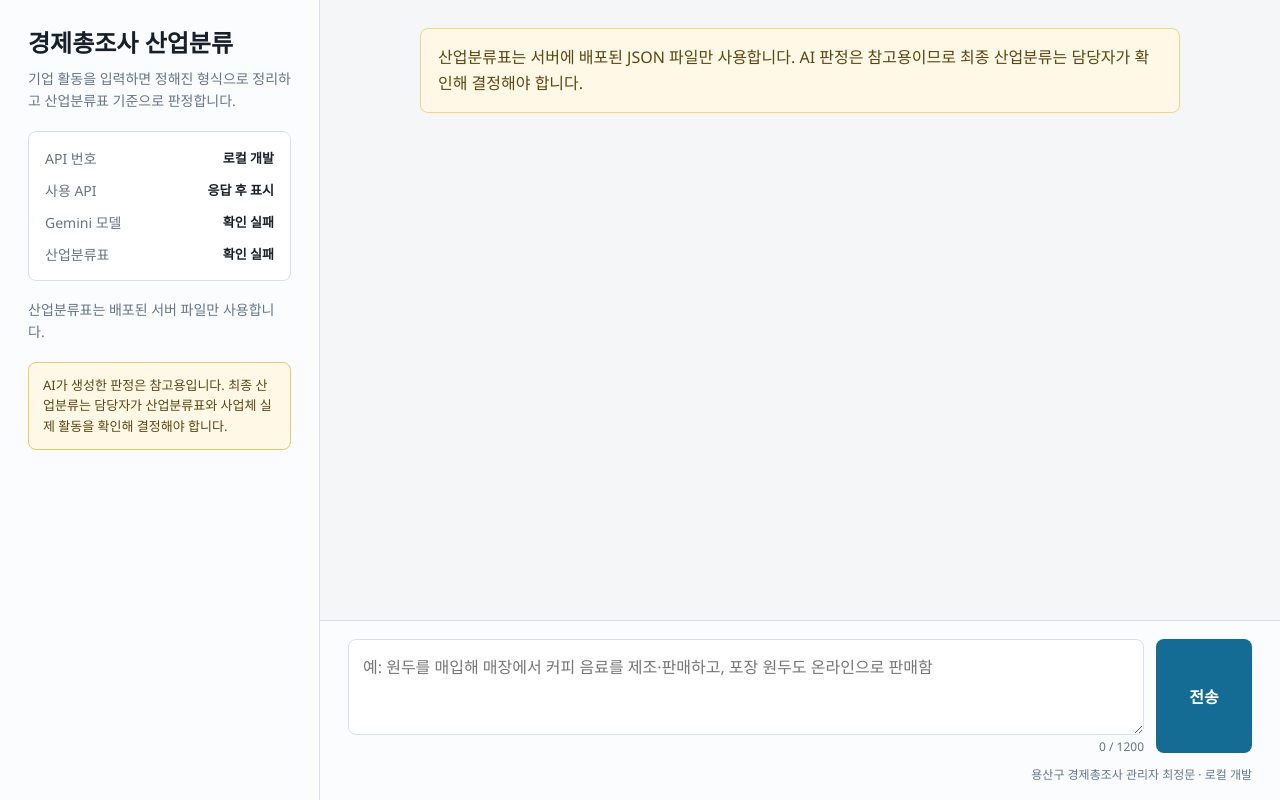
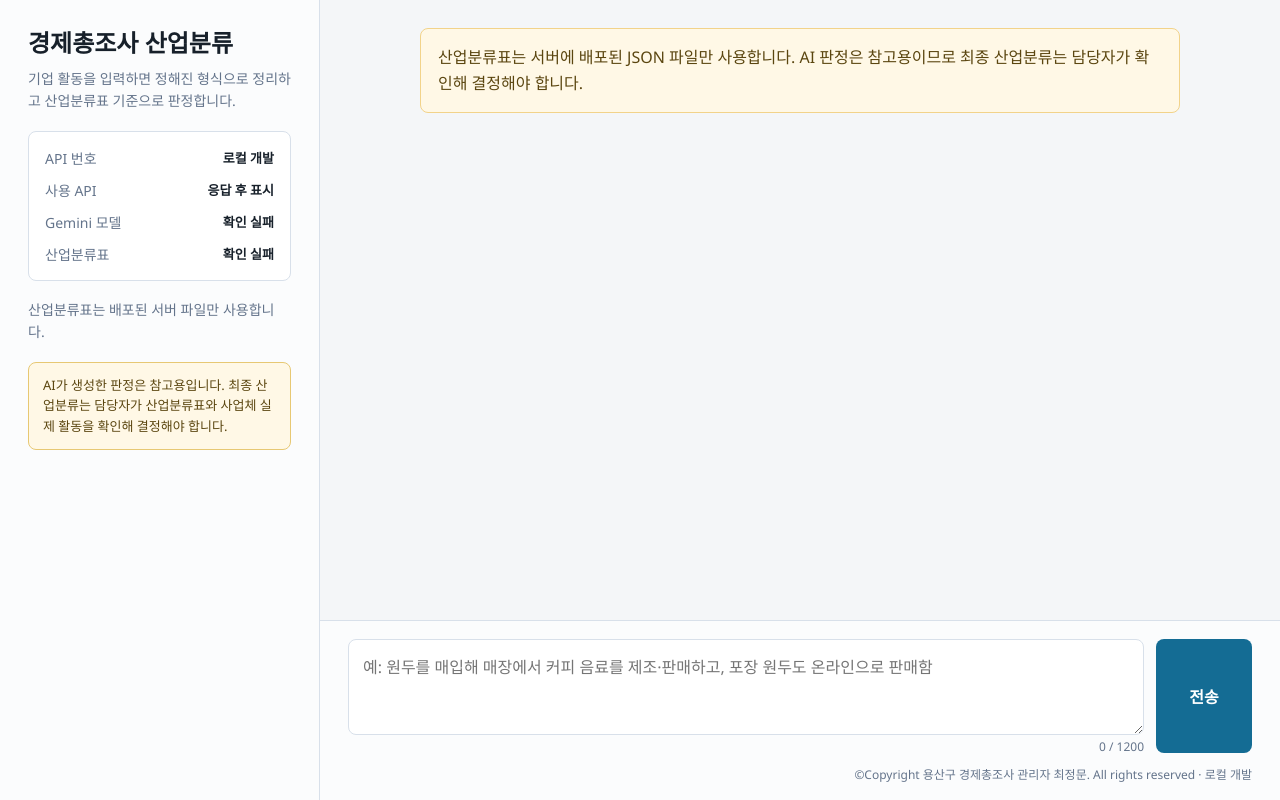
Before and after one commit to choi9970/encs, a website: page public/index.html in a window 1280 px wide. Drawn offline with Linux system fonts and the light colour scheme; no server answers.

Commit message:
Update footer copyright text

```diff
--- a/public/index.html
+++ b/public/index.html
@@ -53,7 +53,7 @@
           <button id="sendButton" type="submit">전송</button>
         </form>
 
-        <footer class="app-footer">용산구 경제총조사 관리자 최정문 · <span id="footerApiNumber">API 확인 중</span></footer>
+        <footer class="app-footer">©Copyright 용산구 경제총조사 관리자 최정문. All rights reserved · <span id="footerApiNumber">API 확인 중</span></footer>
       </section>
     </main>
 
```
